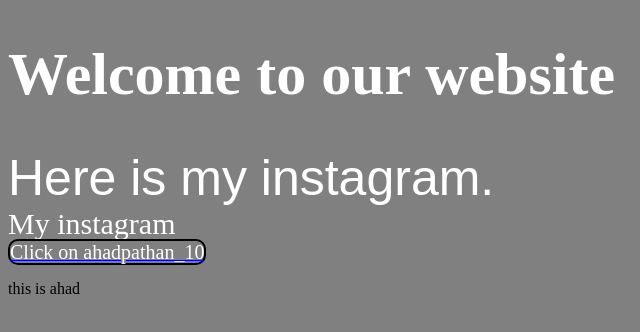
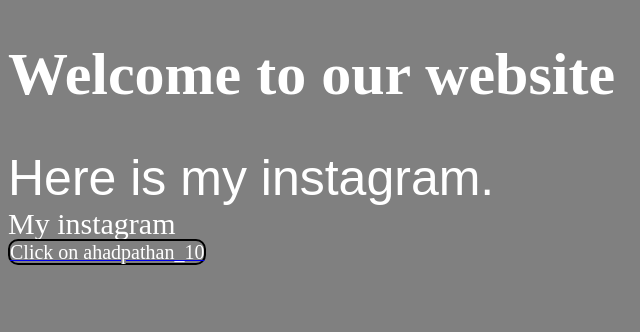
Before and after one commit to ahad1000/ahadweb.com, a plain HTML site: page index.html in a window 1280 px wide. Shown: the full height of the page, 0-640 px from the left. Drawn offline with Linux system fonts and the light colour scheme.

Commit message:
Add files via upload

```diff
--- a/index.html
+++ b/index.html
@@ -48,6 +48,6 @@ span1{
 <span1>My instagram</span1><br>
 <a href="https://www.instagram.com/ahadpathan_10/" target="_blank"> <span2> Click on ahadpathan_10</span2>  <br>
       </a>
-      <p>this is ahad</p>
+
 </body>
 </html>
```
